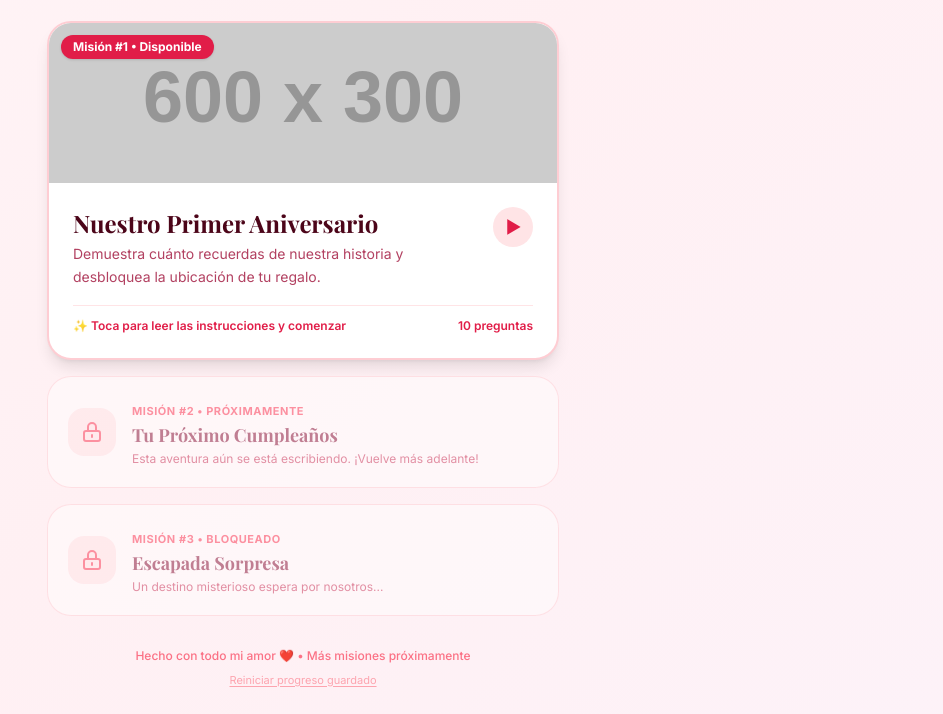
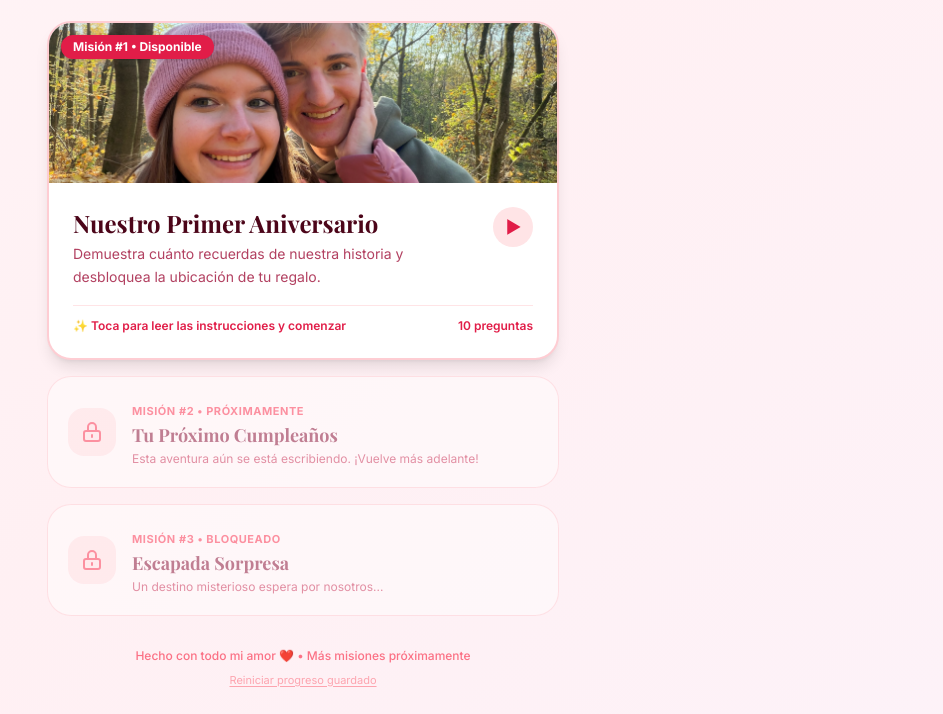
Before and after one commit to fimarek12-blip/app-para-mi-carino, a plain HTML site: page index.html in a window 1280 px wide. Shown: the part 130-844 px from the top of the page, without its empty margins (337-1280 px from the left). Drawn offline with nearby package versions, Linux system fonts and the light colour scheme; placeholder pictures from the web are drawn by us; a web font is replaced by a local one.

Commit message:
Update index.html

```diff
--- a/index.html
+++ b/index.html
@@ -453,7 +453,7 @@
               badge: "Misión #1 • Disponible",
               title: "Nuestro Primer Aniversario",
               description: "Demuestra cuánto recuerdas de nuestra historia y desbloquea la ubicación de tu regalo.",
-              image: "https://placehold.co/600x300/ffe4e6/9f1239?text=Foto+de+Portada+Aniversario+%E2%9D%A4%EF%B8%8F",
+              image: "fotos/portada.jpeg",
               locked: false
             },
             {
```
